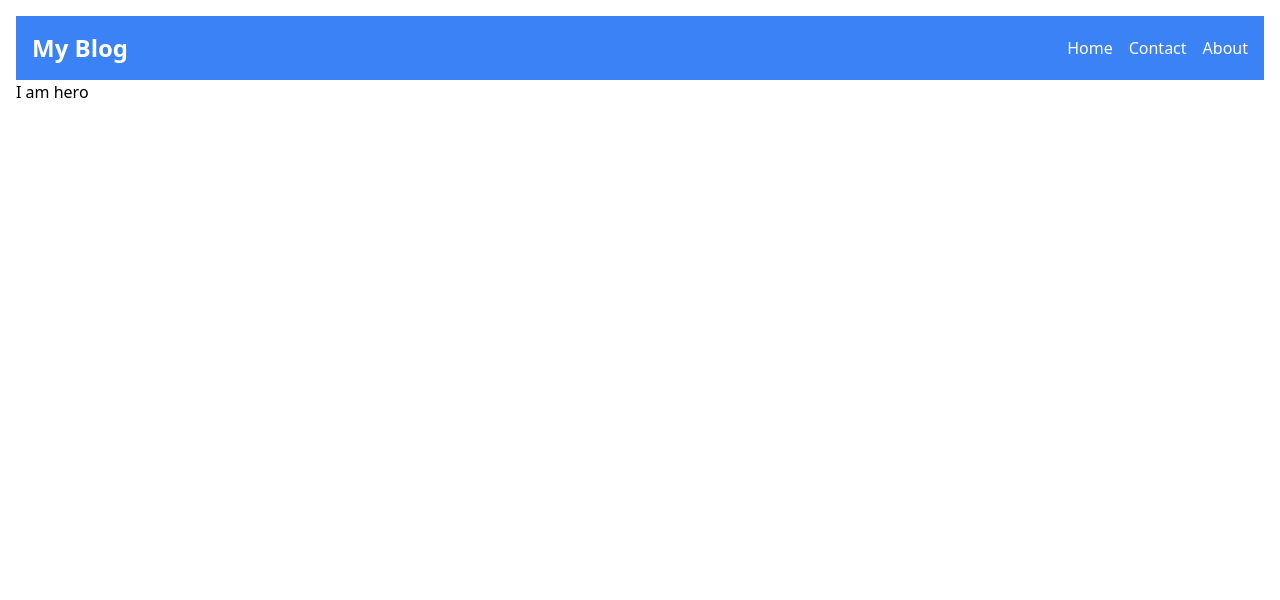
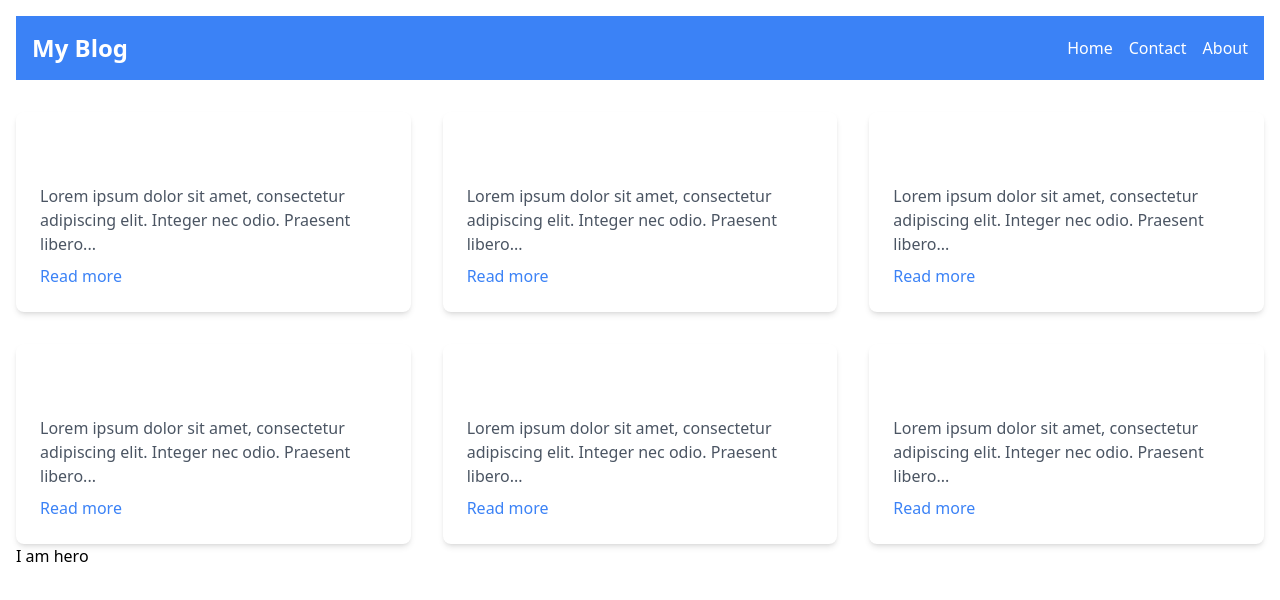
Before and after one commit to tonmoysaha/Blog-react, a React (Create React App) app: page /home/articale in a window 1280 px wide. Shown: the top 600 px of the page. Built offline with nearby package versions, Linux system fonts and the light colour scheme.

Commit message:
child route

```diff
--- a/src/App.js
+++ b/src/App.js
@@ -14,10 +14,9 @@ function App() {
                     <Header></Header>
                     <Routes>
                         <Route path="/" element={<Home/>}/>
-                        <Route path="/home" element={<Home/>}/>
+                        <Route path="/home/*" element={<Home/>}/>
                         <Route path="/contact" element={<Contact/>}/>
                         <Route path="/about" element={<AboutPage/>}/>
-                        <Route path="/home/articale" element={<Articale/>}/>
                     </Routes>
                 </BrowserRouter>
             </nav>
--- a/src/pages/home.js
+++ b/src/pages/home.js
@@ -11,7 +11,7 @@ const Home = () => {
                     <h2 className="text-2xl font-bold mb-4">Post Title 1</h2>
                     <p className="text-gray-600">Lorem ipsum dolor sit amet, consectetur adipiscing elit. Integer
                         nec odio. Praesent libero...</p>
-                    <Link to="/home/articale"  className="text-blue-500 hover:underline mt-2 inline-block">Read more</Link>
+                    <Link to="home/articale" className="text-blue-500 hover:underline mt-2 inline-block">Read more</Link>
                 </div>
 
                 <div className="bg-white p-6 rounded-lg shadow-md">
@@ -48,6 +48,9 @@ const Home = () => {
                     <a href="#" className="text-blue-500 hover:underline mt-2 inline-block">Read more</a>
                 </div>
             </div>
+            <Routes>
+                <Route path="/articale" element={<Articale/>}/>
+            </Routes>
         </div>
     );
 }
```
